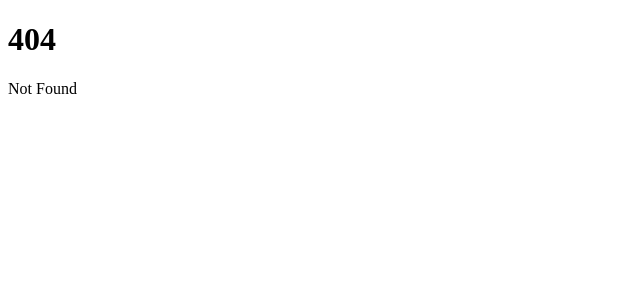
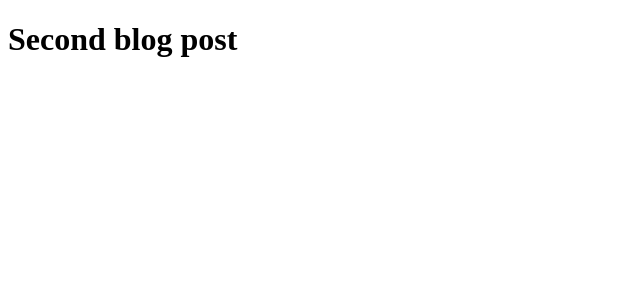
Before and after one commit to devKirkCartano/sveltekit, a SvelteKit app: page /blog/second in a window 1280 px wide. Before the commit this address had no page. Shown: the top 300 px of the page, without its empty margins (0-640 px from the left). Built offline with nearby package versions, Linux system fonts and the light colour scheme.

Commit message:
add nested routes

```diff
--- /dev/null
+++ b/src/routes/blog/+page.svelte
@@ -0,0 +1 @@
+<h1>My Blog</h1>
--- /dev/null
+++ b/src/routes/blog/first/+page.svelte
@@ -0,0 +1 @@
+<h1>First Blog post</h1>
--- /dev/null
+++ b/src/routes/blog/second/+page.svelte
@@ -0,0 +1 @@
+<h1>Second blog post</h1>
```
